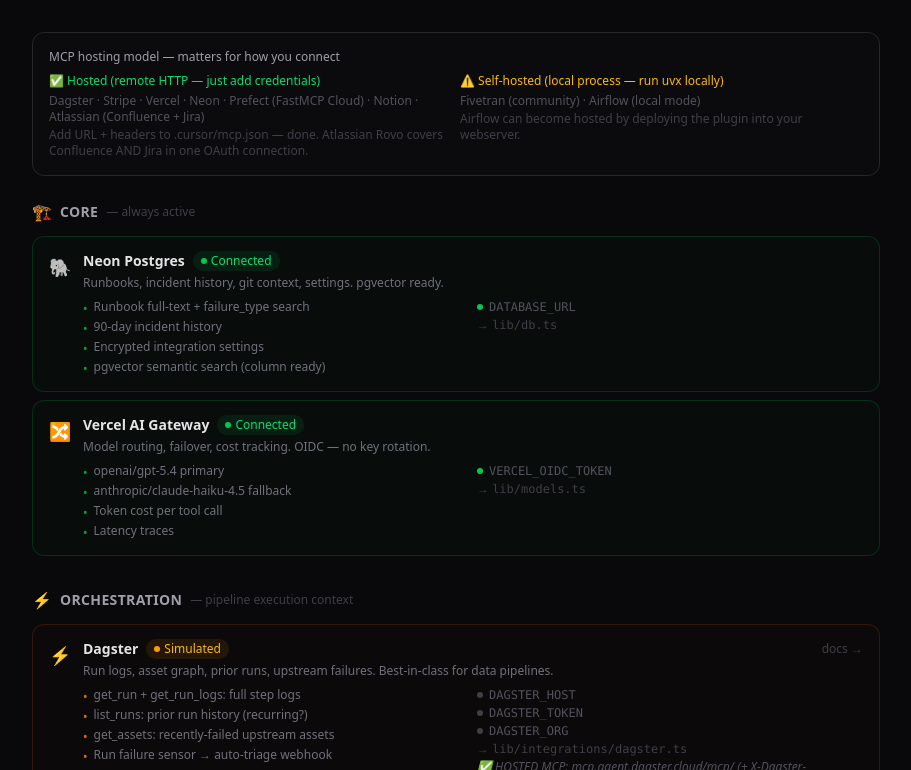
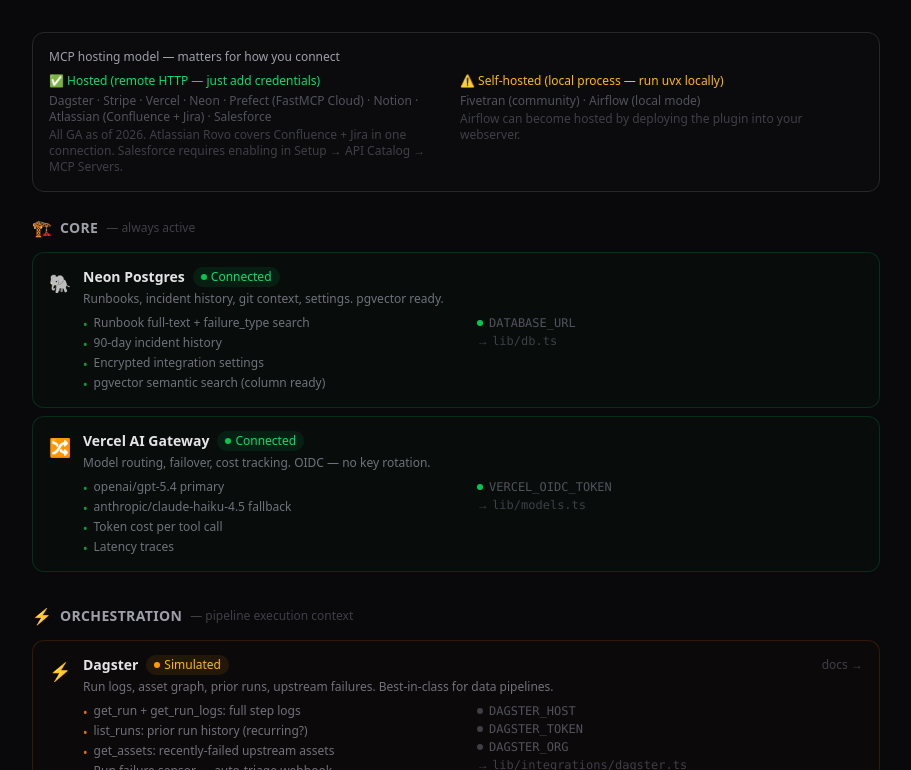
Before and after one commit to ethomasii/VercelSolutionsArchitect, a Next.js app: page /integrations in a window 1280 px wide. Shown: the part 1470-2240 px from the top of the page, without its empty margins (184-1095 px from the left). Built offline with nearby package versions, Linux system fonts and the light colour scheme; no server answers.

Commit message:
feat: Salesforce hosted MCP (GA), integrations page update, mcp.json config

```diff
--- a/app/integrations/page.tsx
+++ b/app/integrations/page.tsx
@@ -101,8 +101,8 @@
           <div className="grid grid-cols-1 sm:grid-cols-2 gap-2 text-xs">
             <div>
               <p className="text-green-400 font-medium mb-1">✅ Hosted (remote HTTP — just add credentials)</p>
-              <p className="text-zinc-600">Dagster · Stripe · Vercel · Neon · Prefect (FastMCP Cloud) · Notion · Atlassian (Confluence + Jira)</p>
-              <p className="text-zinc-700 mt-0.5">Add URL + headers to .cursor/mcp.json — done. Atlassian Rovo covers Confluence AND Jira in one OAuth connection.</p>
+              <p className="text-zinc-600">Dagster · Stripe · Vercel · Neon · Prefect (FastMCP Cloud) · Notion · Atlassian (Confluence + Jira) · Salesforce</p>
+              <p className="text-zinc-700 mt-0.5">All GA as of 2026. Atlassian Rovo covers Confluence + Jira in one connection. Salesforce requires enabling in Setup → API Catalog → MCP Servers.</p>
             </div>
             <div>
               <p className="text-amber-400 font-medium mb-1">⚠️ Self-hosted (local process — run uvx locally)</p>
@@ -320,6 +320,20 @@
       envVars: ['GITHUB_TOKEN', 'GITHUB_REPO_OWNER', 'GITHUB_REPO_NAME'], file: 'lib/integrations/github.ts',
     },
     {
+      id: 'salesforce', group: 'knowledge', icon: '☁️', name: 'Salesforce',
+      status: env('SALESFORCE_ACCESS_TOKEN') ? 'connected' : 'disabled',
+      description: 'Live Salesforce schema and object data. When a Salesforce field rename causes a dbt failure, the MCP confirms the source-of-truth schema change.',
+      dataProvided: [
+        'Object schema: did a field get renamed/added in Salesforce?',
+        'SOQL queries: verify data directly at the source before debugging dbt',
+        'Flow and Apex action inspection (custom server config)',
+        'Audit trail: who changed what in Salesforce and when',
+      ],
+      envVars: ['SALESFORCE_ACCESS_TOKEN', 'SALESFORCE_ORG_URL'], file: 'lib/integrations/salesforce.ts',
+      docsUrl: 'https://developer.salesforce.com/blogs/2026/04/salesforce-hosted-mcp-servers-are-now-generally-available',
+      setupNote: '✅ HOSTED MCP (GA): Setup → API Catalog → MCP Servers in your Salesforce org. OAuth + PKCE.',
+    },
+    {
       id: 'confluence', group: 'knowledge', icon: '📖', name: 'Confluence',
       status: env('CONFLUENCE_BASE_URL') ? 'connected' : 'disabled',
       description: 'Fan out runbook search to Confluence spaces. Now available via Atlassian Rovo hosted MCP.',
--- a/lib/vendor-status.ts
+++ b/lib/vendor-status.ts
@@ -105,7 +105,7 @@
   if (name.includes('databricks')) vendors.push('databricks');
   // Shopify status IS useful (API rate limits kill Fivetran syncs) but Shopify MCP is merchant-facing
   if (name.includes('shopify') || name.includes('orders')) vendors.push('shopify');
-  if (name.includes('salesforce') || name.includes('sfdc')) vendors.push('salesforce');
+  if (name.includes('salesforce') || name.includes('sfdc') || name.includes('crm')) vendors.push('salesforce');
   if (name.includes('stripe') || name.includes('payment')) vendors.push('stripe');
   if (name.includes('github')) vendors.push('github');
   if (name.includes('airflow') || name.includes('astronomer')) vendors.push('airflow');
```
